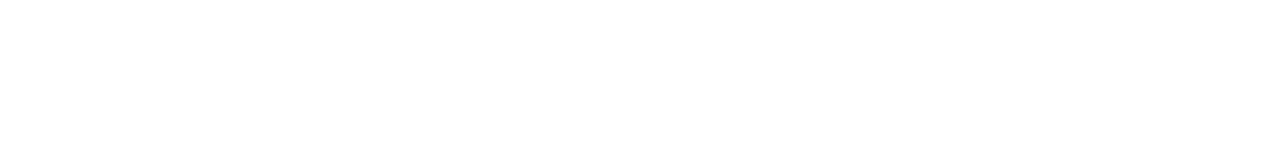
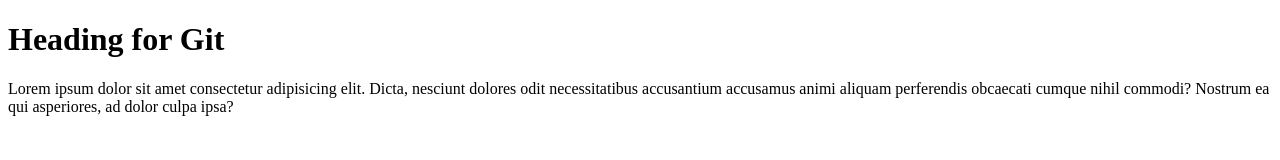
Before and after one commit to israranjum/october-23, a plain HTML site: page index.html in a window 1280 px wide. Drawn offline with Linux system fonts and the light colour scheme.

Commit message:
third changing in fix branch

```diff
--- a/index.html
+++ b/index.html
@@ -7,6 +7,13 @@
     <title>Document</title>
 </head>
 <body>
-
+    <div>
+        <div>
+            <h1>Heading for Git</h1>
+            <p>Lorem ipsum dolor sit amet consectetur adipisicing elit. Dicta, nesciunt dolores
+                odit necessitatibus accusantium accusamus animi aliquam perferendis
+              obcaecati cumque nihil commodi? Nostrum ea qui asperiores, ad dolor culpa ipsa?</p>
+        </div>
+    </div>
 </body>
 </html>
```
